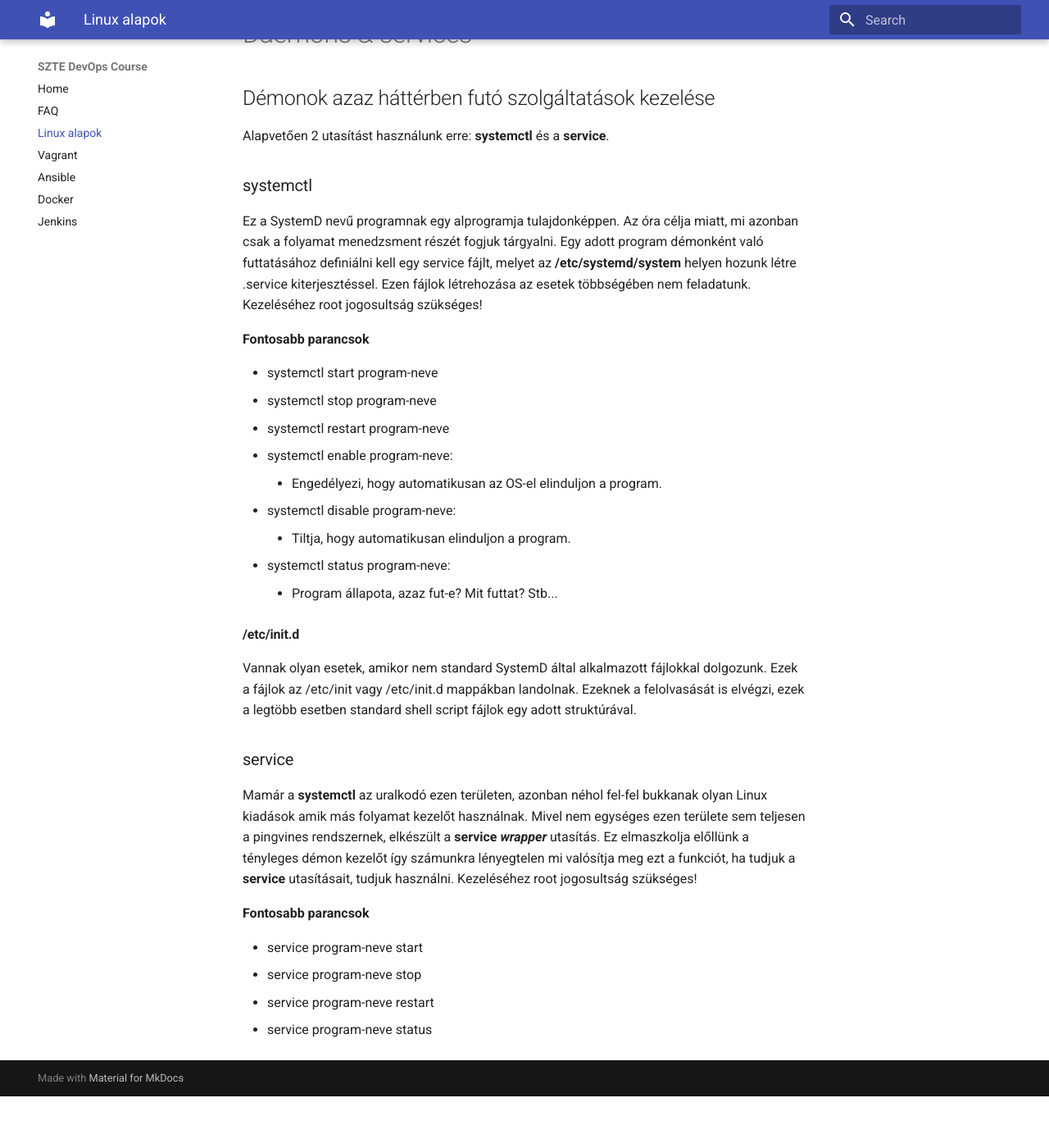
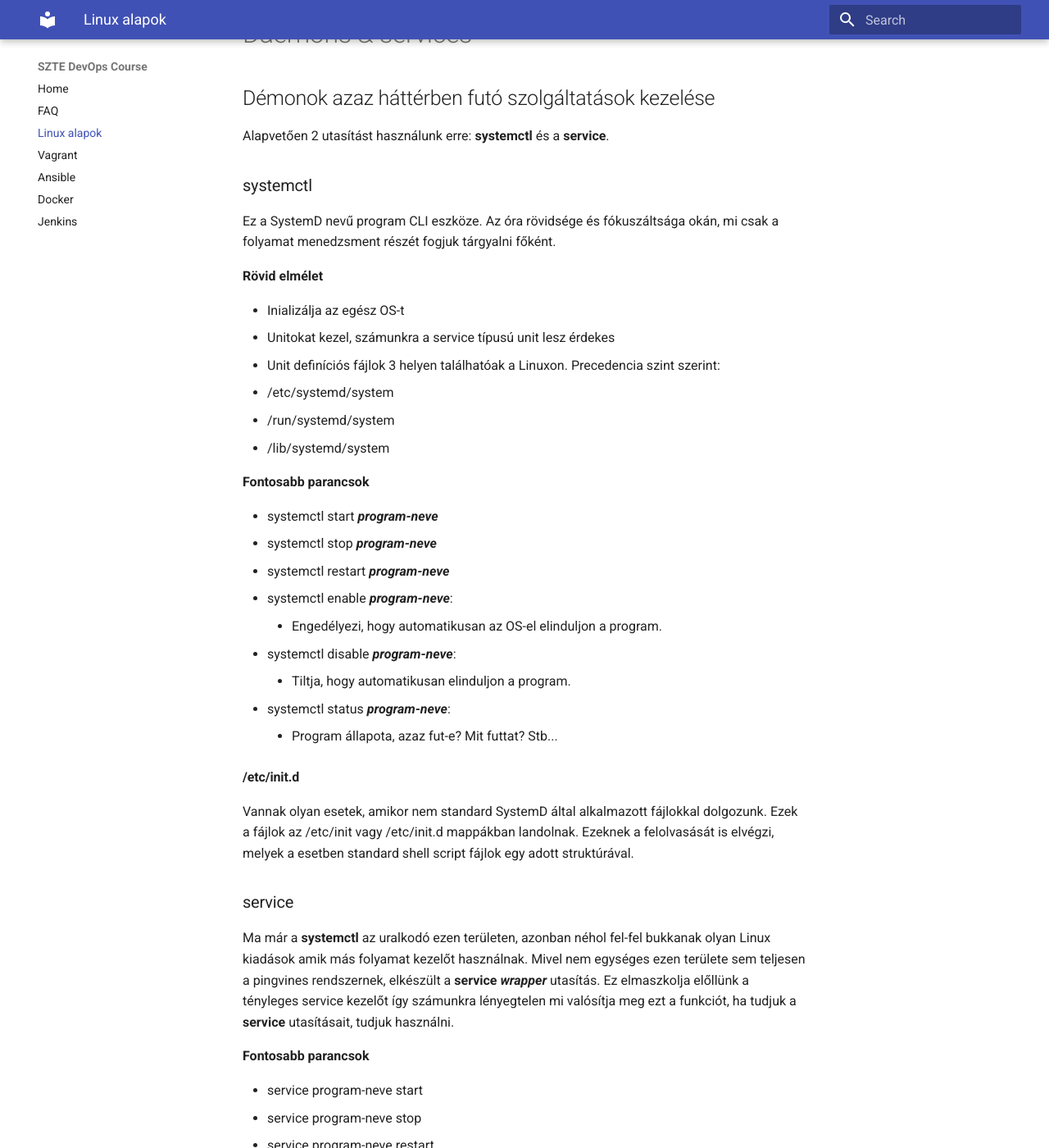
Before and after one commit to Zsomx/devops-course-szte, an MkDocs documentation site: the page built from docs/linux.md, in a window 1280 px wide and 1400 px high, scrolled down 327 px. Shown: the whole window at 82% size. Built offline with MkDocs 1.6.1 and Material for MkDocs 9.7.7, drawn with Linux system fonts in a browser that asks for light colours; before the commit the page ends 1664 px from its top, so only the background shows below that.

Commit message:
systemd with more details

```diff
--- a/docs/linux.md
+++ b/docs/linux.md
@@ -9,23 +9,32 @@
 ## Démonok azaz háttérben futó szolgáltatások kezelése
 Alapvetően 2 utasítást használunk erre: **systemctl** és a **service**.
 ### systemctl
-Ez a SystemD nevű programnak egy alprogramja tulajdonképpen. Az óra célja miatt, mi azonban csak a folyamat menedzsment részét fogjuk tárgyalni. Egy adott program démonként való futtatásához definiálni kell egy service fájlt, melyet az **/etc/systemd/system** helyen hozunk létre .service kiterjesztéssel. Ezen fájlok létrehozása az esetek többségében nem feladatunk. Kezeléséhez root jogosultság szükséges!
+Ez a SystemD nevű program CLI eszköze. Az óra rövidsége és fókuszáltsága okán, mi csak a folyamat menedzsment részét fogjuk tárgyalni főként.
+
+**Rövid elmélet**
+
+- Inializálja az egész OS-t
+- Unitokat kezel, számunkra a service típusú unit lesz érdekes
+- Unit definíciós fájlok 3 helyen találhatóak a Linuxon. Precedencia szint szerint:
+   - /etc/systemd/system
+   - /run/systemd/system
+   - /lib/systemd/system
 
 **Fontosabb parancsok**
 
- - systemctl start program-neve
- - systemctl stop program-neve
- - systemctl restart program-neve
- - systemctl enable program-neve:
+ - systemctl start ___program-neve___
+ - systemctl stop ___program-neve___
+ - systemctl restart ___program-neve___
+ - systemctl enable ___program-neve___:
     - Engedélyezi, hogy automatikusan az OS-el elinduljon a program.
- - systemctl disable program-neve:
+ - systemctl disable ___program-neve___:
     - Tiltja, hogy automatikusan elinduljon a program.
- - systemctl status program-neve:
+ - systemctl status ___program-neve___:
     - Program állapota, azaz fut-e? Mit futtat? Stb...
 #### /etc/init.d
-Vannak olyan esetek, amikor nem standard SystemD által alkalmazott fájlokkal dolgozunk. Ezek a fájlok az /etc/init vagy /etc/init.d mappákban landolnak. Ezeknek a felolvasását is elvégzi, ezek a legtöbb esetben standard shell script fájlok egy adott struktúrával.
+Vannak olyan esetek, amikor nem standard SystemD által alkalmazott fájlokkal dolgozunk. Ezek a fájlok az /etc/init vagy /etc/init.d mappákban landolnak. Ezeknek a felolvasását is elvégzi, melyek a esetben standard shell script fájlok egy adott struktúrával.
 ### service
-Mamár a **systemctl** az uralkodó ezen területen, azonban néhol fel-fel bukkanak olyan Linux kiadások amik más folyamat kezelőt használnak. Mivel nem egységes ezen területe sem teljesen a pingvines rendszernek, elkészült a **service** ___wrapper___ utasítás. Ez elmaszkolja előllünk a tényleges démon kezelőt így számunkra lényegtelen mi valósítja meg ezt a funkciót, ha tudjuk a **service** utasításait, tudjuk használni. Kezeléséhez root jogosultság szükséges!
+Ma már a **systemctl** az uralkodó ezen területen, azonban néhol fel-fel bukkanak olyan Linux kiadások amik más folyamat kezelőt használnak. Mivel nem egységes ezen területe sem teljesen a pingvines rendszernek, elkészült a **service** ___wrapper___ utasítás. Ez elmaszkolja előllünk a tényleges service kezelőt így számunkra lényegtelen mi valósítja meg ezt a funkciót, ha tudjuk a **service** utasításait, tudjuk használni.
 
 **Fontosabb parancsok**
 
```
